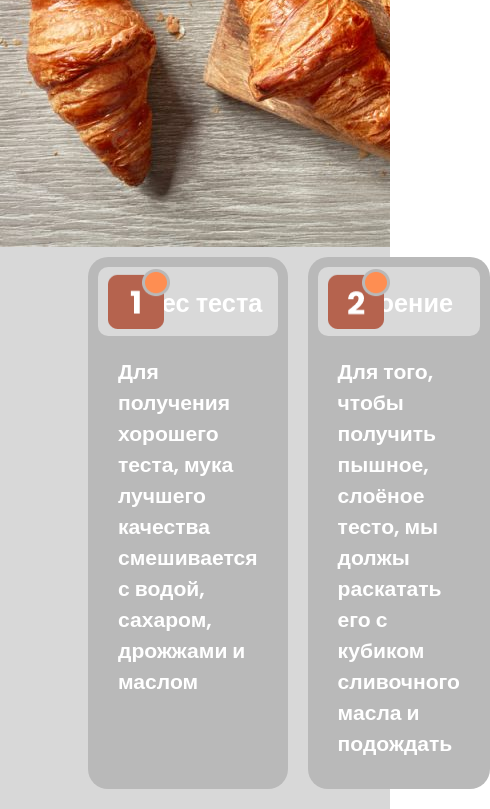
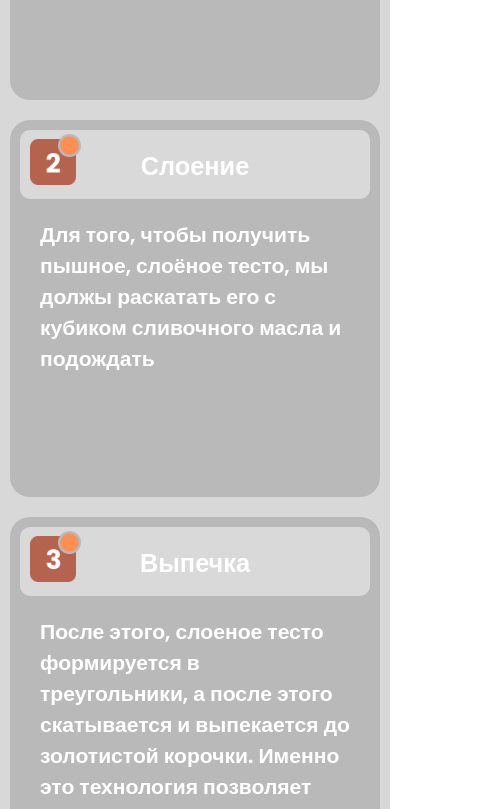
Before and after one commit to andrmelnikov/project, a plain HTML site: page index.html in a window 390 px wide. Shown: the part 1191-2000 px from the top of the page, 490 px wide, since content can reach past the window. Drawn offline with Linux system fonts and the light colour scheme; a web font is replaced by a local one.

Commit message:
Add files via upload

```diff
--- a/style.css
+++ b/style.css
@@ -115,6 +115,11 @@
     background-image: url(img/banner2.png);
     height: 534px;
     max-width: 800px;
+    border-radius: 20px;
+}
+
+.container21{
+    position: relative;
 }
 
 .container22{
@@ -163,6 +168,7 @@
     background-color: #D9D9D9;
     border-radius: 10px;
     padding: 2px 10px 10px 10px;
+    position: relative;
 }
 
 .title211{
@@ -197,9 +203,10 @@
 }
 
 .icon1{
-    width: 62px;
-    height: 60px;
+    width: 6vh;
+    height: 6vh;
     position: absolute;
+    top: 4px;
 }
 
 .block1__text{
@@ -222,3 +229,44 @@
     font-weight: 600;
     padding: 20px;
 }
+/* 576px и меньше: Мобильные устройства.
+577px – 768px: Портретная ориентация планшетов.
+769px – 992px: Альбомная ориентация планшетов, небольшие ноутбуки.
+993px – 1200px: Настольные компьютеры. */
+
+@media (max-width:1550px) {
+    .img2{
+        display: none;
+    }
+}
+@media (max-width: 1200px) {
+    .container22{
+        grid-template-columns: repeat(1, 1fr);
+        grid-template-rows: repeat(3, 1fr);
+    }
+    .block1{
+        grid-row: 1;
+        grid-column: span 2;
+        max-width: 1210px;
+    }
+    .block2{
+        grid-row: 2;
+        grid-column: span 2;
+        max-width: 1210px;
+    }
+    .block3{
+        grid-row: 3;
+        grid-column: span 2;
+    }
+    .block3__text{
+        color: white;
+        font-size: 2.5vh;
+        font-weight: 600;
+        padding: 20px;
+    }
+}
+@media (max-width: 750px) {
+    .container22{
+        width: 100%;
+    }
+}
```
